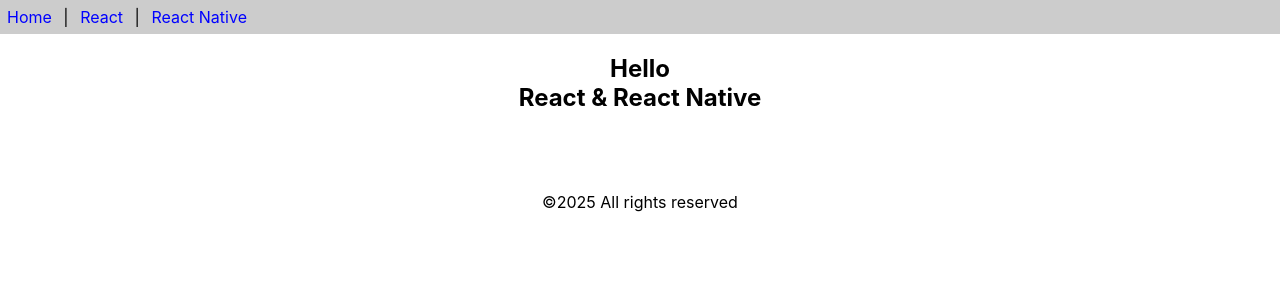
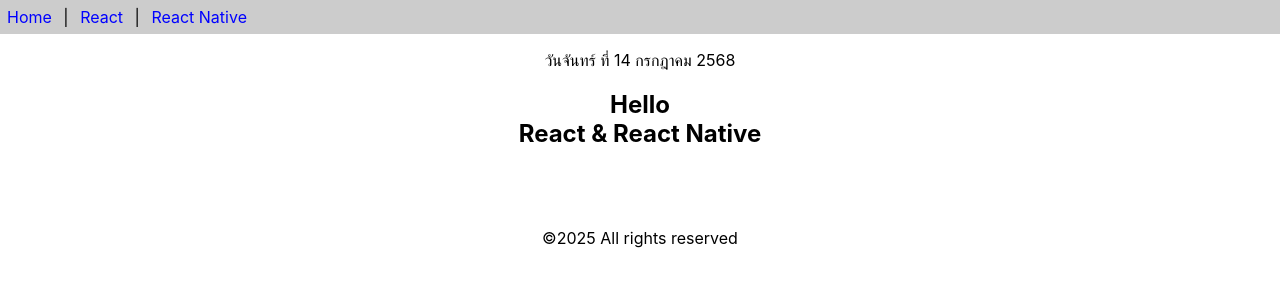
Before and after one commit to Sorawit114/app1, a React (Create React App) app: page / in a window 1280 px wide. Shown: the top 300 px of the page. Built offline with nearby package versions, Linux system fonts and the light colour scheme.

Commit message:
class-components

```diff
--- a/src/App.js
+++ b/src/App.js
@@ -3,6 +3,7 @@
 import logo from './LOGO-CIT.png'
 
 import {Header,Content,Footer} from './func-components.js'
+import Calendar from './class-component';
 
 function App() {
   const divStyle={
@@ -12,6 +13,7 @@
     padding:'3px',
   }
   return (
+
     /*
     <>
     <div style={divStyle}>Hello React(Inline css)</div>
@@ -24,7 +26,17 @@
     <br/><br/><br/><br/><br/>
     </>
     */
+
+    /*
     [<Header/>,<Content/>,<Footer/>]
+    */
+
+    <>
+    <Header/>
+    <p><center><Calendar/></center></p>
+    <Content/>
+    <Footer/>
+    </>
   )
 }
 
--- /dev/null
+++ b/src/class-component.js
@@ -0,0 +1,17 @@
+import React,{Component} from "react";
+
+export default class Calendar extends Component{
+    getDate(){
+        const dayNames = ['อาทิตย์','จันทร์','อังคาร','พุธ','พฤหัสบดี','ศุกร์','เสาร์']
+        const monthNames = ['มกราคม', 'กุมภาพันธ์', 'มีนาคม', 'เมษายน', 'พฤษภาคม', 'มิถุนายน', 'กรกฎาคม', 'สิงหาคม', 'กันยายน', 'ตุลาคม', 'พฤศจิกายน', 'ธันวาคม']
+        const date = new Date()
+        const weekDay = dayNames[date.getDay()]
+        const day = date.getDate()
+        const month = monthNames[date.getMonth()]
+        const year = date.getFullYear() + 543
+        return `วัน${weekDay} ที่ ${day} ${month} ${year}`
+    }
+    render(){
+        return <div>{this.getDate()}</div>
+    }
+}
```
